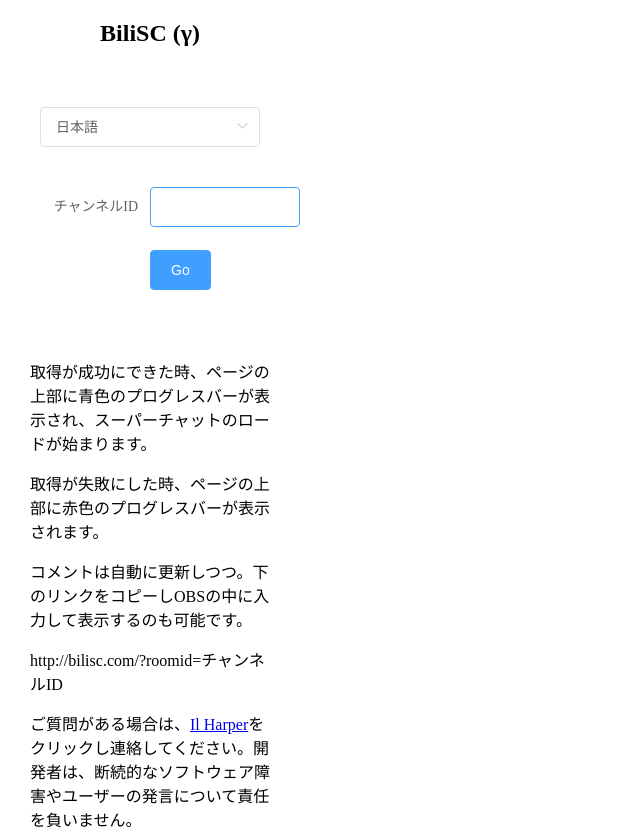
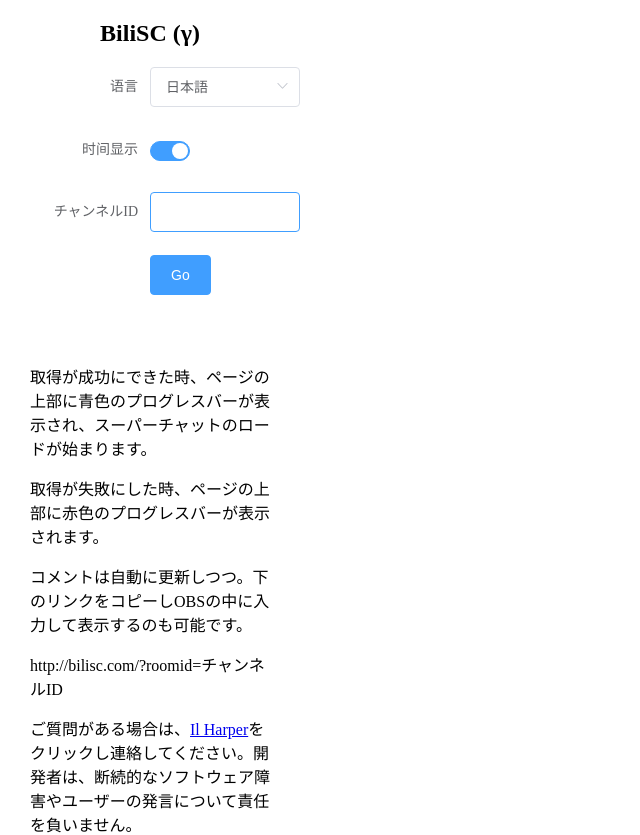
Before and after one commit to dd-center/SuperSpider, a Nuxt app in the folder packages/superspider-showcase/: page /sc in a window 1280 px wide. Shown: the top 835 px of the page, without its empty margins (0-640 px from the left). Built offline with nearby package versions, Linux system fonts and the light colour scheme.

Commit message:
feat: 🎸 Showcase: Add Time Switch

```diff
--- a/packages/superspider-showcase/components/localechanger.vue
+++ b/packages/superspider-showcase/components/localechanger.vue
@@ -1,10 +1,8 @@
 <template>
-  <div>
-    <el-select v-model="$i18n.locale">
-      <el-option label="日本語" value="ja"></el-option>
-      <el-option label="中文" value="zh"></el-option>
-    </el-select>
-  </div>
+  <el-select v-model="$i18n.locale">
+    <el-option label="日本語" value="ja"></el-option>
+    <el-option label="中文" value="zh"></el-option>
+  </el-select>
 </template>
 
 <script>
--- a/packages/superspider-showcase/pages/sc/dashboard.vue
+++ b/packages/superspider-showcase/pages/sc/dashboard.vue
@@ -32,9 +32,9 @@
       <el-row>
         <h2 align="center">BiliSC/Dash (γ)</h2>
       </el-row>
-      <el-row>
+      <!-- <el-row>
         <LocaleChanger></LocaleChanger>
-      </el-row>
+      </el-row> -->
       <el-row>
         <el-form
           ref="form"
@@ -42,6 +42,9 @@
           label-width="150px"
           @submit.native.prevent
         >
+          <el-form-item label="语言">
+            <LocaleChanger></LocaleChanger>
+          </el-form-item>
           <el-form-item label="房间号">
             <el-input
               v-model="form.room"
--- a/packages/superspider-showcase/pages/sc/index.vue
+++ b/packages/superspider-showcase/pages/sc/index.vue
@@ -4,9 +4,9 @@
       <el-row>
         <h2 align="center">BiliSC (γ)</h2>
       </el-row>
-      <el-row>
+      <!-- <el-row>
         <LocaleChanger style="margin: 40px;"></LocaleChanger>
-      </el-row>
+      </el-row> -->
       <el-row>
         <el-form
           ref="form"
@@ -14,6 +14,12 @@
           label-width="150px"
           @submit.native.prevent
         >
+          <el-form-item label="语言">
+            <LocaleChanger></LocaleChanger>
+          </el-form-item>
+          <el-form-item label="时间显示">
+            <el-switch v-model="showTime"></el-switch>
+          </el-form-item>
           <el-form-item :label="$t('sc.channelid')">
             <el-input
               v-model="form.room"
@@ -54,7 +60,7 @@
       <el-row>
         <div align="center">
           <div v-for="liveItem in scData" :key="liveItem.ts">
-            <h2>
+            <h2 v-if="showTime">
               {{ new Date(liveItem.ts).toLocaleString() + $t('sc.livets') }}
             </h2>
             <div
@@ -125,7 +131,8 @@
         room: ''
       },
       started: false,
-      interval: false
+      interval: false,
+      showTime: true
     }
   },
   async mounted() {
```
